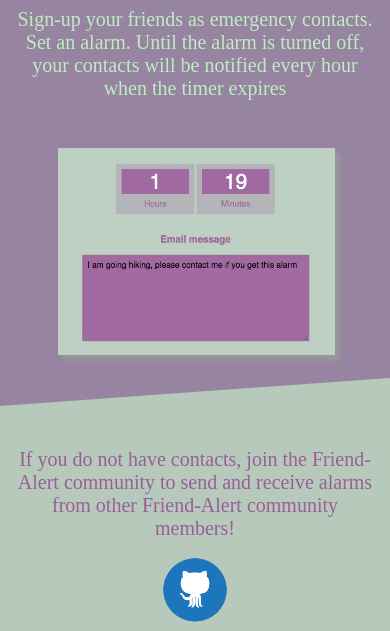
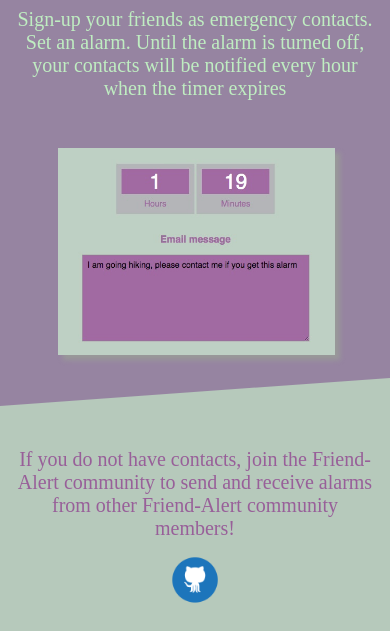
Before and after one commit to anhhtle/Friend-Alert, a website: page public/index.html in a window 390 px wide. Shown: the part 472-1103 px from the top of the page. Drawn offline with nearby package versions, Linux system fonts and the light colour scheme.

Commit message:
responsive

```diff
--- a/public/styles/index.css
+++ b/public/styles/index.css
@@ -140,7 +140,7 @@ button {
 
 /***************** section three ******************/
 .grid3 {
-    display: initial;
+    display: block;
 }
 
 .three {
--- a/public/styles/responsive_index.css
+++ b/public/styles/responsive_index.css
@@ -121,4 +121,7 @@
         margin: 0 0 15px;
     }
 
+    .git-hub img {
+        width: 50px;
+    }
 }
```
Also changed, not shown: 1 other file.
